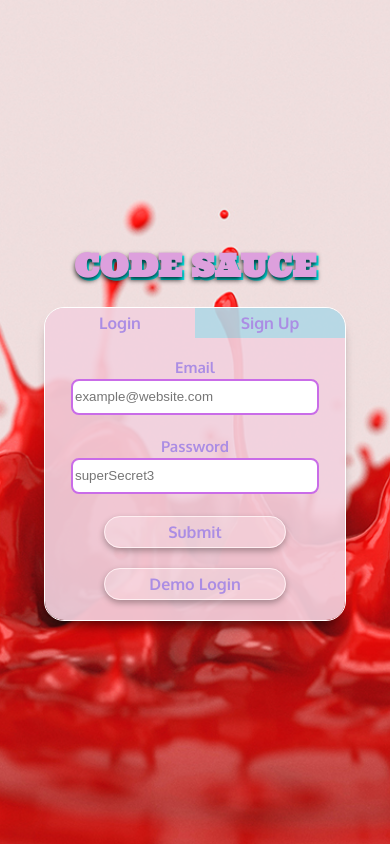
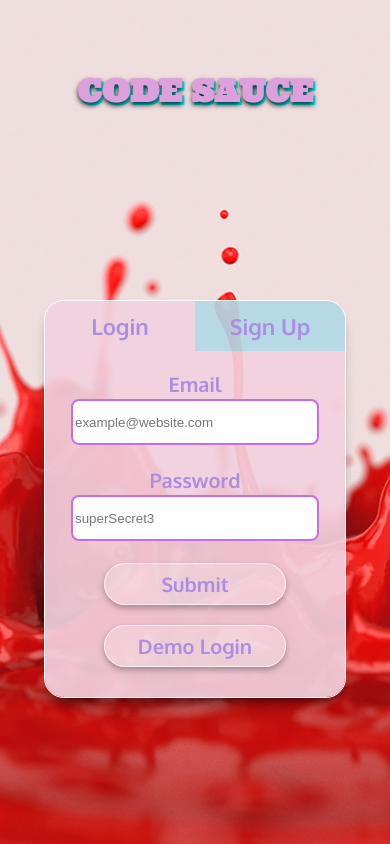
Before and after one commit to caseyriley/Quizzy, a React (Create React App) app in the folder Client/: page / in a window 390 px wide. Built offline with nearby package versions, Linux system fonts and the light colour scheme; no server answers.

Commit message:
media screen login page for height

```diff
--- a/Client/src/index.js
+++ b/Client/src/index.js
@@ -5,12 +5,16 @@ import './styles/navbar.css';
 import './styles/addModal.css';
 import './styles/scoreModal.css';
 import './styles/loginPage.css';
-import './styles/mScreen750.css';
+
+import './styles/mScreenW750.css';
 import './styles/mScreenW650.css';
 import './styles/mScreenW500.css';
 import './styles/mScreenW400.css';
 import './styles/mScreenW350.css';
 import './styles/mScreenW300.css';
+
+import './styles/mScreenH750.css';
+import './styles/mScreenH650.css';
 
 
 
--- a/Client/src/styles/app.css
+++ b/Client/src/styles/app.css
@@ -39,12 +39,6 @@ body {
 .undernav{
   min-height: 90px;
   width: 100%;
-}
-#main__title-login {
-  color: plum;
-  font-family: 'Ultra', serif;
-  text-shadow: 0px 3px 5px rgb(0, 0, 0, .8),
-  2px 3px 0px cyan;
 }
 #main__title {
   color: plum;
--- a/Client/src/styles/loginPage.css
+++ b/Client/src/styles/loginPage.css
@@ -13,8 +13,32 @@
   background-position: center;
   background-size: cover;
 }
+#main__title-login {
+  position: fixed;
+  top: 50px;
+  color: plum;
+  font-family: 'Ultra', serif;
+  font-size: 8vw;
+  text-shadow: 0px 3px 5px rgb(0, 0, 0, .8),
+  2px 3px 0px cyan;
+}
+/* .login-form-c{
+  width: 300px;
+  display: flex;
+  flex-direction: column;
+  justify-content: center;
+  align-items: center;
+  border-radius: 20px;
+  overflow:hidden;
+  -webkit-box-shadow: 0px 10px 13px -7px rgb(0, 0, 0, .7), 5px 5px 15px 5px rgba(0,0,0,0);
+  box-shadow: 0px 10px 13px -7px rgb(0, 0, 0, .7),
+  5px 5px 15px 5px rgba(0,0,0,0);
+  border: 1px solid white;
+} */
 .login-form-c{
-  width: 300px;
+  position: fixed;
+  top: 300px;
+  width: 600px;
   display: flex;
   flex-direction: column;
   justify-content: center;
@@ -27,6 +51,8 @@
   border: 1px solid white;
 }
 .login-signup-button{
+  font-size: 22px;
+
   width: 100%;
   display: flex;
   align-items: center;
@@ -35,6 +61,7 @@
 .login-button{
   width: 50%;
   height: 30px;
+  height: 50px;
   background-color: rgba(242, 209, 223, 0.91);
   display: flex;
   align-items: center;
@@ -50,6 +77,7 @@
 .signup-button{
   width: 50%;
   height: 30px;
+  height: 50px;
   background-color: rgba(178, 216, 230, 0.91);
   display: flex;
   align-items: center;
@@ -84,7 +112,7 @@
   width: 100%;
   color: rgb(171, 141, 228);
   font-family: 'Oxygen', sans-serif;
-  font-size: 15px;
+  font-size: 20px;
   font-weight: 700;
   text-align: center;
   display: flex;
@@ -95,7 +123,7 @@
 }
 .login-form label input{
   width: 80%;
-  height: 30px;
+  height: 40px;
   outline: none;
   border: 2px solid rgb(161, 43, 211);
   border-radius: 8px;
@@ -106,7 +134,7 @@
 }
 .log-sign-login-button{
   color: rgb(171, 141, 228);
-  height: 30px;
+  height: 40px;
   width: 60%;
   border: 1px solid rgb(255, 239, 242);
   display: flex;
@@ -121,6 +149,7 @@
 }
 .log-sign-login-button span{
   font-family: 'Oxygen', sans-serif;
+  font-size: 20px;
   transition: all .3s;
 }
 .log-sign-login-button:hover{
@@ -130,7 +159,7 @@
 
 .log-sign-demo-button{
   color: rgb(171, 141, 228);
-  height: 30px;
+  height: 40px;
   width: 60%;
   border: 1px solid rgb(255, 239, 242);
   font-family: 'Oxygen', sans-serif;
@@ -141,11 +170,12 @@
   box-shadow: 0px 3px 6px 0px rgb(0, 0, 0, .3);
   transition: all .4s;
   background-color :rgb(255, 255, 255, .2);
-  margin: 0px 0px 20px 0px;
+  margin: 0px 0px 30px 0px;
   cursor: pointer;
 }
 .log-sign-demo-button span{
   font-family: 'Oxygen', sans-serif;
+  font-size: 20px;
   transition: all .3s;
 }
 .log-sign-demo-button:hover{
--- /dev/null
+++ b/Client/src/styles/mScreenH650.css
@@ -0,0 +1,16 @@
+@media screen and (max-height: 650px) {
+    /* ////////////Login////////////// */
+    #main__title-login {
+      position: fixed;
+      top: -30px;
+      color: plum;
+      font-family: 'Ultra', serif;
+      font-size: 8vw;
+      text-shadow: 0px 3px 5px rgb(0, 0, 0, .8),
+      2px 3px 0px cyan;
+    }
+    .login-form-c{
+      position: fixed;
+      top: 170px;
+    }
+}
--- /dev/null
+++ b/Client/src/styles/mScreenH750.css
@@ -0,0 +1,16 @@
+@media screen and (max-height: 750px) {
+  /* ////////////Login////////////// */
+  #main__title-login {
+    position: fixed;
+    top: 0px;
+    color: plum;
+    font-family: 'Ultra', serif;
+    font-size: 8vw;
+    text-shadow: 0px 3px 5px rgb(0, 0, 0, .8),
+    2px 3px 0px cyan;
+  }
+  .login-form-c{
+    position: fixed;
+    top: 225px;
+  }
+}
--- a/Client/src/styles/mScreenW400.css
+++ b/Client/src/styles/mScreenW400.css
@@ -21,4 +21,8 @@
   .add-modal-form label {
     font-size: 21px;
   }
+  /* ///////////Login//////////////// */
+  .login-form-c{
+    width: 300px;
+  }
 }
--- a/Client/src/styles/mScreenW500.css
+++ b/Client/src/styles/mScreenW500.css
@@ -20,4 +20,8 @@
   .add-modal-form label {
     font-size: 22px;
   }
+    /* //////////Login///////////// */
+    .login-form-c{
+      width: 400px;
+    }
 }
--- a/Client/src/styles/mScreenW650.css
+++ b/Client/src/styles/mScreenW650.css
@@ -2,4 +2,8 @@
   .add-modal-form {
     margin: 600px 0px 50px 0px;
   }
+  /* //////////Login///////////// */
+  .login-form-c{
+    width: 500px;
+  }
 }
```
Also changed, not shown: Client/src/styles/mScreenW750.css (renamed from Client/src/styles/mScreen750.css).
